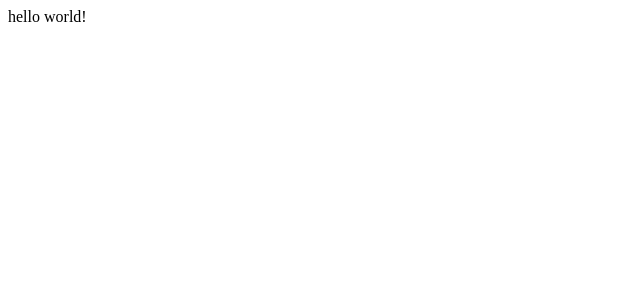
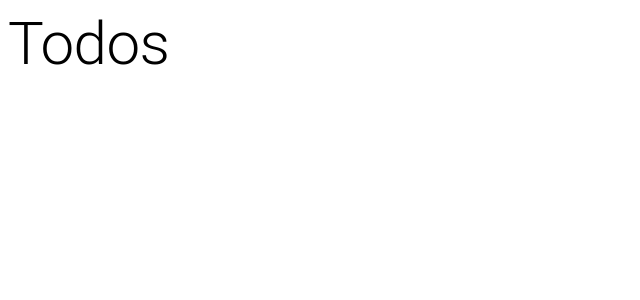
Before and after one commit to kphung29/reacthooks_todo_app, a React (Create React App) app in the folder client/: page / in a window 1280 px wide. Shown: the top 300 px of the page, without its empty margins (0-640 px from the left). Built offline with nearby package versions, Linux system fonts and the light colour scheme; the HTML template or start-up script is replaced by a standard one.

Commit message:
styling skeleton for App component using material-ui

```diff
--- a/client/src/App.js
+++ b/client/src/App.js
@@ -1,7 +1,12 @@
 import React from "react";
+import Typography from '@material-ui/core/Typography';
 
 const App = () => {
-  return <div className="app">hello world!</div>;
+  return <div className="app">
+    <Typography component='h1' variant='h2'>
+      Todos
+    </Typography>
+    </div>;
 };
 
 export default App;
--- a/package.json
+++ b/package.json
@@ -24,6 +24,8 @@
     "@babel/core": "^7.7.2",
     "@babel/preset-env": "^7.7.1",
     "@babel/preset-react": "^7.7.0",
+    "@material-ui/core": "^4.6.0",
+    "@material-ui/icons": "^4.5.1",
     "babel-loader": "^8.0.6",
     "body-parser": "^1.19.0",
     "css-loader": "^3.2.0",
```
Also changed, not shown: 2 other files (tests, documents, lock files or other folders).
